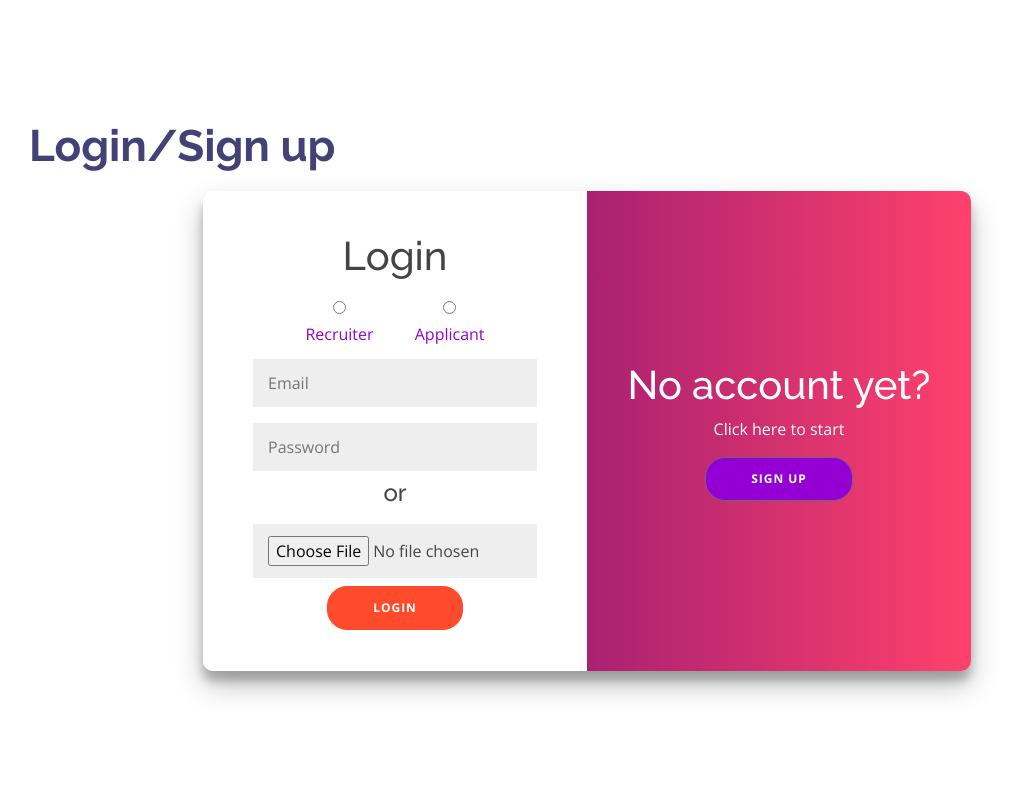
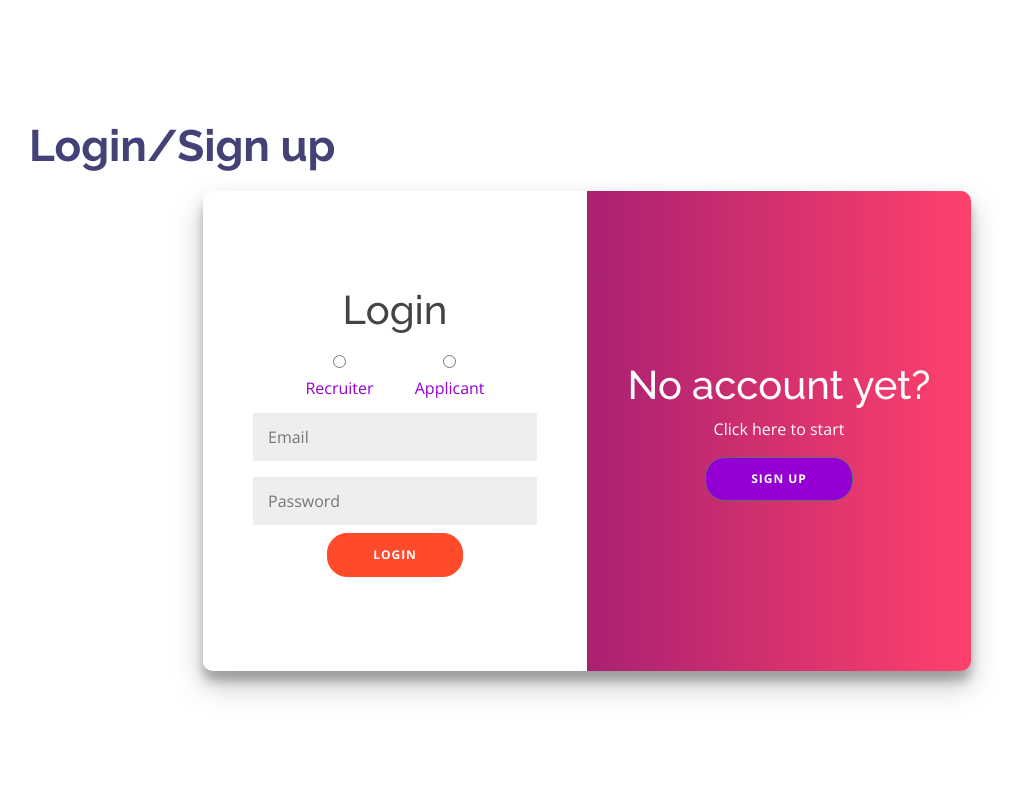
Before and after one commit to dineshkummarc/Resume-Selector, a PHP site: page / in a window 1280 px wide. Shown: the part 739-1530 px from the top of the page, without its empty margins (53-1067 px from the left). Run offline with PHP 8.4, Linux system fonts and the light colour scheme.

Commit message:
updated css
for login extra info

```diff
--- a/assets/css/adds.css
+++ b/assets/css/adds.css
@@ -190,7 +190,7 @@ table{
 
     border-collapse: collapse;
     margin: 25px 0;
-    font-size: 18px;
+    font-size: 18px
     font-family:  "Raleway", sans-serif;
     width: 100%;
     box-shadow: 0 0 20px rgba(0, 0, 0, 0.15);
@@ -381,15 +381,19 @@ table{
 #recruiter-table .accept_msg{
 	color: green;
 	font-weight: bolder;
-	 font-size: 18px;
+	 font-size: 18px
     font-family:  "Raleway", sans-serif;
 }
 
 
 #recruiter-table .reject_msg{
 	color: red;
-	 font-size: 18px;
+	 font-size: 18px
     font-family:  "Raleway", sans-serif;
+}
+
+.show_file{
+	display: none;
 }
 
 .accept{
@@ -402,7 +406,7 @@ table{
 }
 
 .reject{
-	 font-size: 18px;
+	 font-size: 18px
     font-family:  "Raleway", sans-serif;
  	background-color: palegoldenrod;
     color: midnightblue;
```
